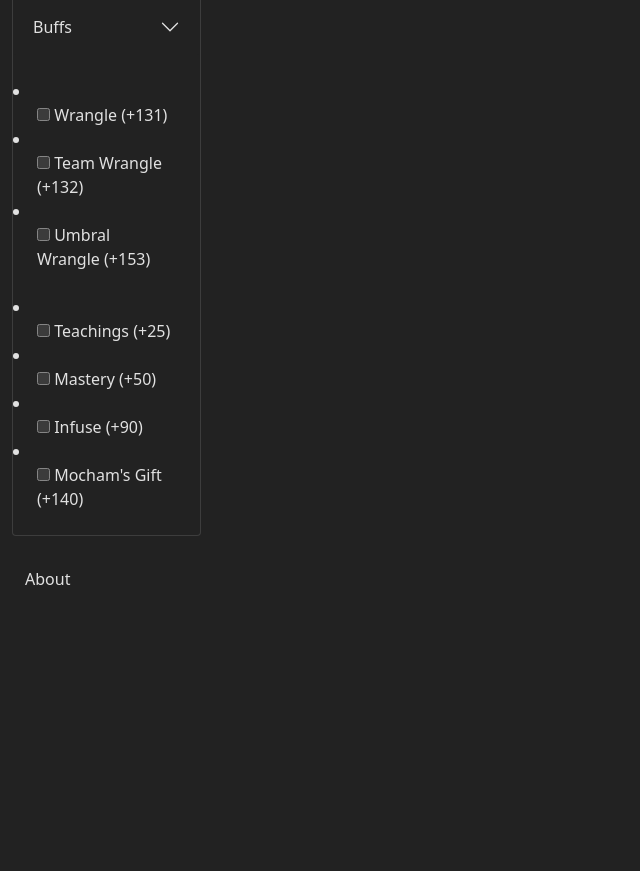
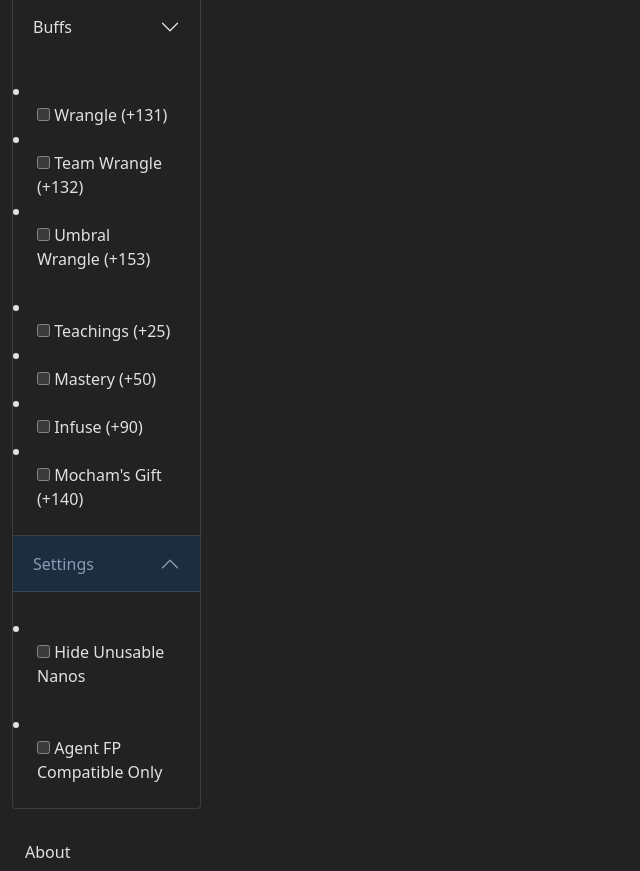
Before and after one commit to TheTinkeringIdiot/Tinkerplants, a Django app: page /tinkernanos/ in a window 1280 px wide. Shown: the part 844-1715 px from the top of the page, without its empty margins (0-640 px from the left). Before the commit the page ends 1429 px from the top, so only its background shows below. Run offline with Django 4.2, Linux system fonts and the light colour scheme; parts of the project's set-up code (start-up, migrations or seed data) failed here and were passed over; some libraries are stand-ins or nearby versions.

Commit message:
add Settings

```diff
--- a/tinkernanos/templates/tinkernanos/index.html
+++ b/tinkernanos/templates/tinkernanos/index.html
@@ -132,6 +132,26 @@
                         <div class="row">&nbsp;</div>
                     </div>
                 </div>
+                <div class="accordion-item">
+                    <button type="button" class="accordion-button bg-light" data-bs-toggle="collapse" data-bs-target="#settings">Settings</button>
+                    <div id="settings" class="accordion-collapse" data-bs-parent="#nano-accordion">
+                        <div class="row">&nbsp;</div>
+                        <li>
+                            <div class="container">
+                                <input type="checkbox" id="hide-unusable">
+                                <span >Hide Unusable Nanos</span>
+                            </div>
+                        </li>
+                        <div class="row">&nbsp;</div>
+                        <li>
+                            <div class="container">
+                                <input type="checkbox" id="fp-only">
+                                <span >Agent FP Compatible Only</span>
+                            </div>
+                        </li>
+                        <div class="row">&nbsp;</div>
+                    </div>
+                </div>
             </div>
             <ul class="nav nav-pills flex-column mb-auto">
                 <li>&nbsp;</li>
--- a/tinkernanos/templates/tinkernanos/index_script.html
+++ b/tinkernanos/templates/tinkernanos/index_script.html
@@ -207,6 +207,9 @@
         nanos = JSON.parse(sessionStorage.getItem('nanos'))
         stats = get_stats()
 
+        fp_only = document.getElementById('fp-only').checked
+        hide_unusable = document.getElementById('hide-unusable').checked
+
         last_strain = ''
         table = null
         nanos.forEach(function(nano) {
@@ -223,12 +226,28 @@
             }
             tbody = table.getElementsByTagName('tbody')[0]
 
+            if ( fp_only ) {
+                if ( !nano.fp_able ) { return } //weird syntax for continue becuase JS
+            }
+
             row = create_row(nano)
+
             if( !meet_reqs(nano, stats))
             {
-                row.style.opacity = 0.3
+                if ( !hide_unusable ) {
+                    row.style.opacity = 0.3
+                    tbody.appendChild(row)
+                }
             }
-            tbody.appendChild(row)
+            else {
+                if ( fp_only ) {
+                    console.log(nano)
+                    if ( nano.fp_able ) { tbody.appendChild(row) }
+                }
+                else {
+                    tbody.appendChild(row)
+                }
+            }
         })
     }
 
```
